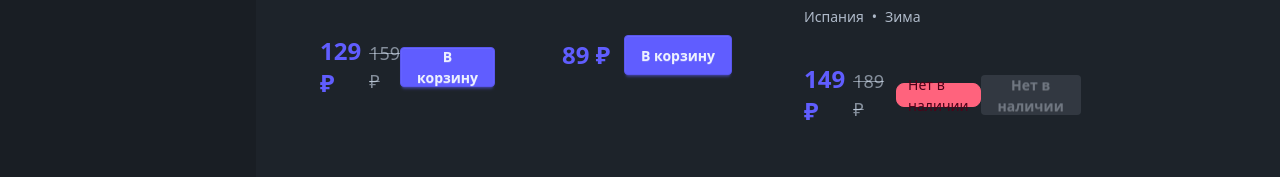
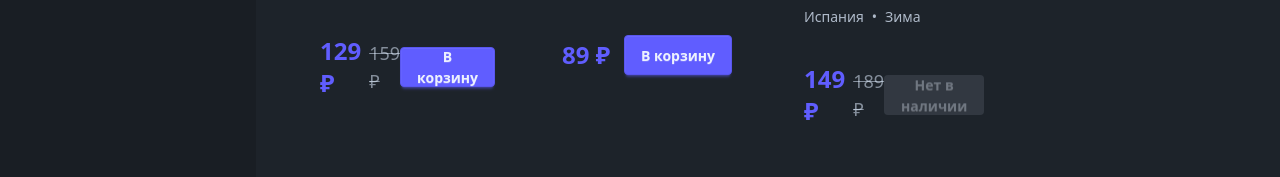
Before and after one commit to VladSunny/online-shop, a React (Vite) app: page /fruits in a window 1280 px wide. Shown: the part 485-662 px from the top of the page. Built offline with nearby package versions, Linux system fonts and the light colour scheme.

Commit message:
product card fix

```diff
--- a/src/components/ProductCard.jsx
+++ b/src/components/ProductCard.jsx
@@ -28,9 +28,9 @@ export default function ProductCard({ product }) {
                 </span>
               )}
             </div>
-            {!product.inStock && (
+            {/* {!product.inStock && (
               <span className="badge badge-error">Нет в наличии</span>
-            )}
+            )} */}
           </div>
 
           <div className="card-actions mt-4">
```
